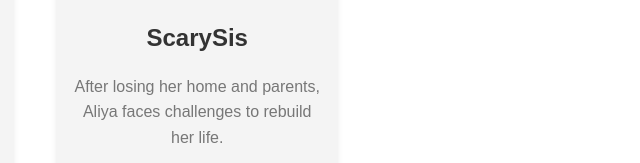
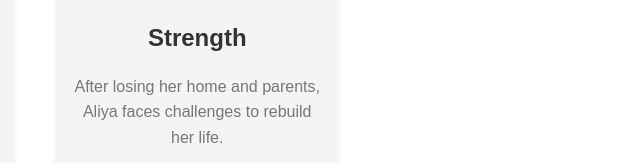
Before and after one commit to SHAHZADALICODER/erronifytek, a plain HTML site: page games.html in a window 1280 px wide. Shown: the part 591-754 px from the top of the page, 605-1245 px from the left. Drawn offline with Linux system fonts and the light colour scheme.

Commit message:
Update games.html
Fixed the name of strength game

```diff
--- a/games.html
+++ b/games.html
@@ -170,7 +170,7 @@
 
             <div class="game-item">
                 <img src="icons/gameIcons/strength.jpg" alt="Game Image">
-                <h3>ScarySis</h3>
+                <h3>Strength</h3>
                 <p>After losing her home and parents, Aliya faces challenges to rebuild her life.</p>
                 <p><span style="color: red;">Under the development</span></p>
                 <!-- <a href="https://play.google.com/store/apps/details?id=com.erronifytek.strength" class="btn">Pre Register</a> -->
```
